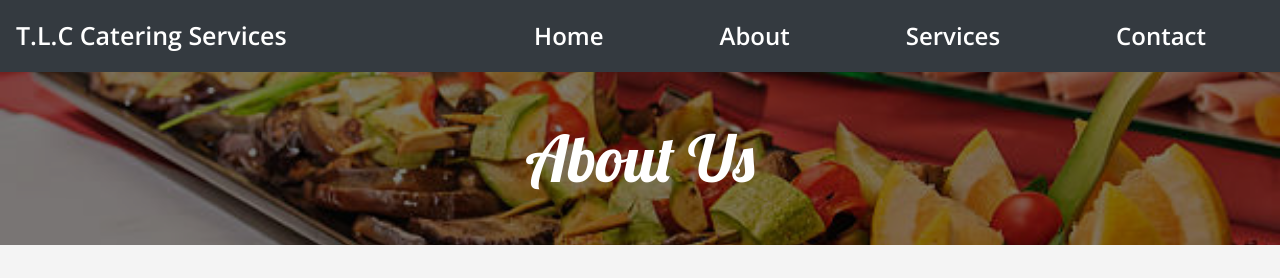
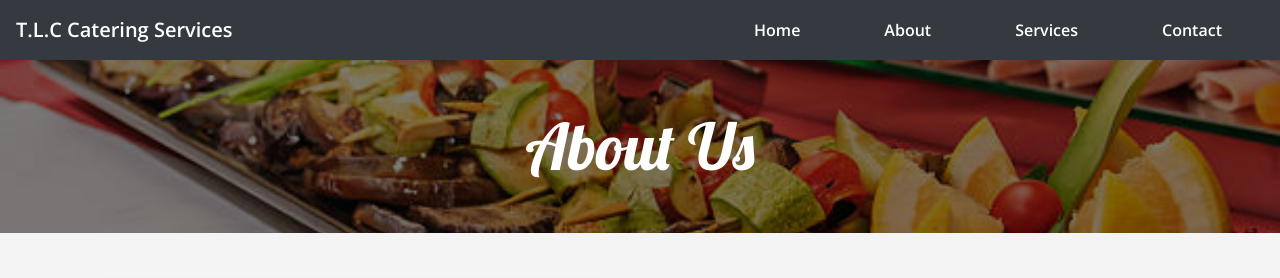
Before and after one commit to Tynoee/T.L.C_Catering_Company_Website, a Flask app: page /about in a window 1280 px wide. Shown: the top 278 px of the page. Run offline with Flask 3, Linux system fonts and the light colour scheme; some libraries are stand-ins or nearby versions.

Commit message:
Made changes to 4 files

```diff
--- a/static/styles.css
+++ b/static/styles.css
@@ -27,7 +27,7 @@
 
 header h1 {
     margin: 0;
-    font-size: 3.5em;
+    font-size: 2.5em;
     font-family: 'Lobster', cursive;
     z-index: 1;
     position: relative;
@@ -46,9 +46,9 @@
 .navbar-dark .navbar-nav .nav-link {
     color: white;
     font-weight: bold;
-    font-size: 1.5em;
-    padding: 10px 18px;
-    margin: 0 20px;
+    font-size: 1.0em;
+    padding: 10px 12px;
+    margin: 0 10px;
     border-radius: 15px;
 
 }
@@ -63,7 +63,7 @@
 }
 
 .navbar-brand{
-    font-size: 25px;
+    font-size: 20px;
 }
 
 nav ul {
@@ -95,7 +95,7 @@
     margin-bottom: 20px;
     font-family: 'Lobster', cursive;
     color: #ff4500;
-    font-size: 3.0em;
+    font-size: 2.0em;
 }
 
 #services {
--- a/templates/about.html
+++ b/templates/about.html
@@ -102,7 +102,7 @@
     </section>
 
     <footer class="bg-dark text-white text-center py-4">
-        <p>&copy; 2024 T.L.C Catering Services</p>
+        <p>&copy; 2025 T.L.C Catering Services</p>
     </footer>
 
     {% if current_user.is_authenticated %}
--- a/templates/birthday_packages.html
+++ b/templates/birthday_packages.html
@@ -68,7 +68,7 @@
         </div>
     </section>
     <footer class="bg-dark text-white text-center py-4">
-        <p>&copy; 2024 T.L.C Catering Services</p>
+        <p>&copy; 2025 T.L.C Catering Services</p>
     </footer>
     <script src="https://code.jquery.com/jquery-3.5.1.slim.min.js"></script>
     <script src="https://cdn.jsdelivr.net/npm/@popperjs/core@2.9.2/dist/umd/popper.min.js"></script>
--- a/templates/wedding_packages.html
+++ b/templates/wedding_packages.html
@@ -72,7 +72,7 @@
         </div>
     </section>
     <footer class="bg-dark text-white text-center py-4">
-        <p>&copy; 2024 T.L.C Catering Services</p>
+        <p>&copy; 2025 T.L.C Catering Services</p>
     </footer>
 
     {% if current_user.is_authenticated %}
```
